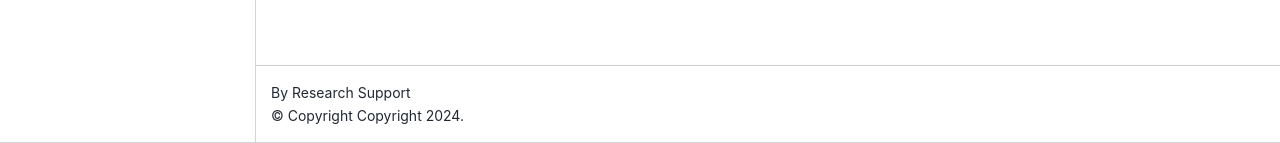
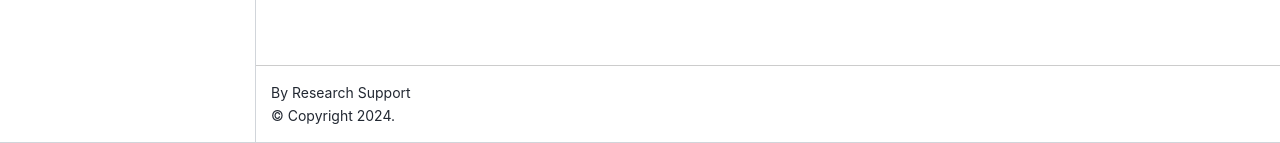
Before and after one commit to rs-kellogg/workshop_wrds, a Jupyter Book: the page built from doc/README.md, in a window 1280 px wide. Shown: the part 757-900 px from the top of the page. Built offline with Jupyter Book 1.0.4 settings and Sphinx 7.4.7 and the Sphinx Book theme 1.1.4, drawn with Linux system fonts in a browser that asks for light colours.

Commit message:
updated copyright year

```diff
--- a/doc/_config.yml
+++ b/doc/_config.yml
@@ -4,7 +4,7 @@
 title: Accessing WRDS API through Python
 author: Research Support
 logo: Kellogg.png
-copyright: Copyright 2024
+copyright: 2024
 
 # Force re-execution of notebooks on each build.
 # See https://jupyterbook.org/content/execute.html
```
Also changed, not shown: 10 other files.
